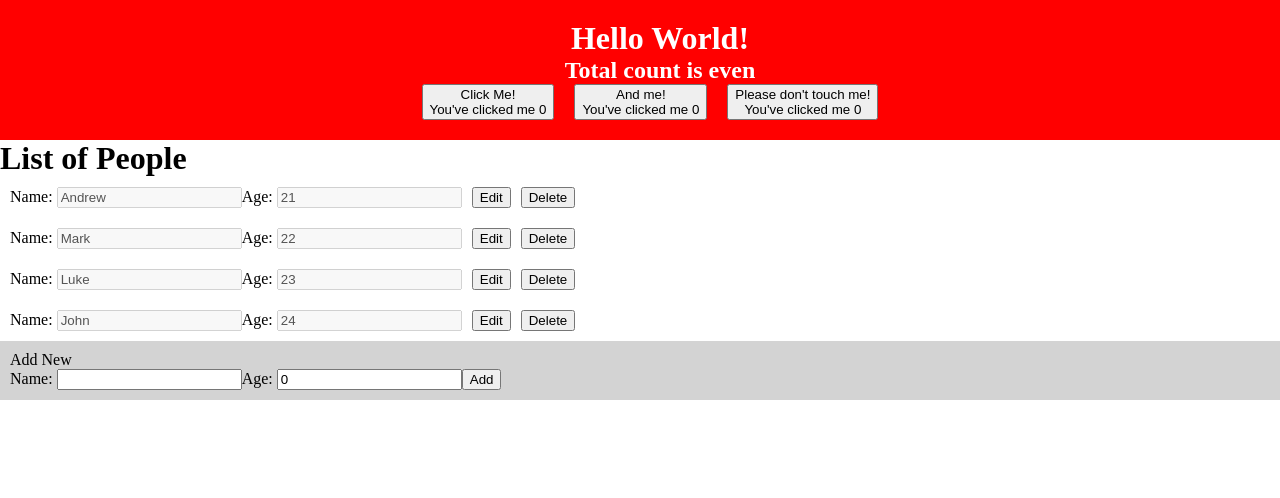
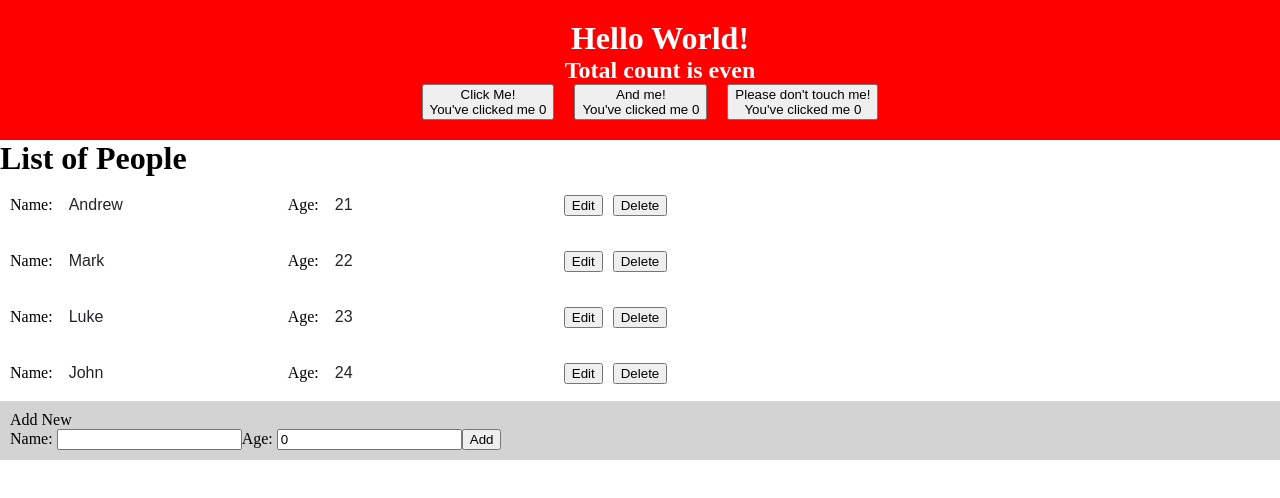
Before and after one commit to kierandesoer/vmer_react_training_to_Stage11, a React app: page / in a window 1280 px wide. Shown: the top 498 px of the page. Built offline with nearby package versions, Linux system fonts and the light colour scheme.

Commit message:
Added Styling for input boxes stage 11

```diff
--- /dev/null
+++ b/src/App.css
@@ -0,0 +1,36 @@
+/* hide input boxes */
+.displayInputBoxes_false {
+    background-color: white;
+    border: none;
+    outline: none;
+    padding: 6px 12px;
+    font-size: 16px;
+    font-weight: 400;
+    line-height: 1.5;
+    color: #212529;
+    background-color: #ffffff;
+    background-clip: padding-box;
+    /* appearance: none; */
+}
+
+/* display input boxes */
+.displayInputBoxes_true {
+    padding: 6px 12px;
+    font-size: 16px;
+    font-weight: 400;
+    line-height: 1.5;
+    color: #212529;
+    background-color: #ffffff83;
+    background-clip: padding-box;
+    border: 1px solid #ced4da;
+    /* appearance: none; */
+    border-radius: 4px;
+    /* transition: border-color .15s ease-in-out,box-shadow .15s ease-in-out; */
+    :focus{
+        color: #212529;
+        background-color: #ffffff79;
+        border-color: #86b7fe;
+        outline: 0;
+        box-shadow: 0 0 0 0.25rem rgb(13 110 253 / 25%);
+    }
+}
--- a/src/components/Person.tsx
+++ b/src/components/Person.tsx
@@ -1,4 +1,5 @@
 import { useState, useReducer } from "react";
+import "../App.css"
 
 const reducer = (state, action) => {
     switch (action.type) {
@@ -7,7 +8,7 @@ const reducer = (state, action) => {
         case 'updatePersonAge':
             return { ...state, updatePersonAge: action.payload };
         case 'tgEdit':
-            return { ...state, editing: !state.editing };
+            return { ...state, editing: !state.editing};
         default:
             return
     }
@@ -17,19 +18,20 @@ export const Person = ({person, deletePerson, editPerson}) => {
     const [state, dispatch] = useReducer( reducer, { updatePersonName: person.name, updatePersonAge: person.age, editing: false })
 
     const editOnClick = (originalPerson, updatedPerson) => {
+
         if (state.editing) {
             editPerson(originalPerson, updatedPerson);
         }
+
         dispatch({ type: 'tgEdit' });
-        // setEditing(!editing);
     }
 
     return <div style={{ padding: 10 }} key={`${person.name}, ${person.age}`}>
         <div>
             <label htmlFor="editPersonName">Name: </label>
-            <input disabled={!state.editing} type='text' placeholder="Enter New Name" id='editPersonName' value={state.updatePersonName} onChange={(e) => dispatch({ type: 'updatePersonName', payload: e.target.value })} />
+            <input disabled={!state.editing} className={"displayInputBoxes_" + state.editing} type='text' placeholder="Enter New Name" id='editPersonName' value={state.updatePersonName} onChange={(e) => dispatch({ type: 'updatePersonName', payload: e.target.value })} />
             <label htmlFor="editPersonAge">Age: </label>
-            <input disabled={!state.editing} type='number' placeholder="Entner New Age" id='editPersonAge' value={state.updatePersonAge} onChange={(e) => dispatch({ type: 'updatePersonAge', payload: e.target.value })} />
+            <input disabled={!state.editing} className={"displayInputBoxes_" + state.editing} type='number' placeholder="Entner New Age" id='editPersonAge' value={state.updatePersonAge} onChange={(e) => dispatch({ type: 'updatePersonAge', payload: e.target.value })} />
             <button style={{ marginLeft: 10 }} onClick={() => editOnClick({name: person.name, age: person.age}, {name: state.updatePersonName, age: state.updatePersonAge})}>{state.editing ? `Confirm` : `Edit`}</button>
             <button style={{ marginLeft: 10 }} onClick={() => deletePerson({ name: person.name, age: person.age })}>Delete</button>
         </div>
```
